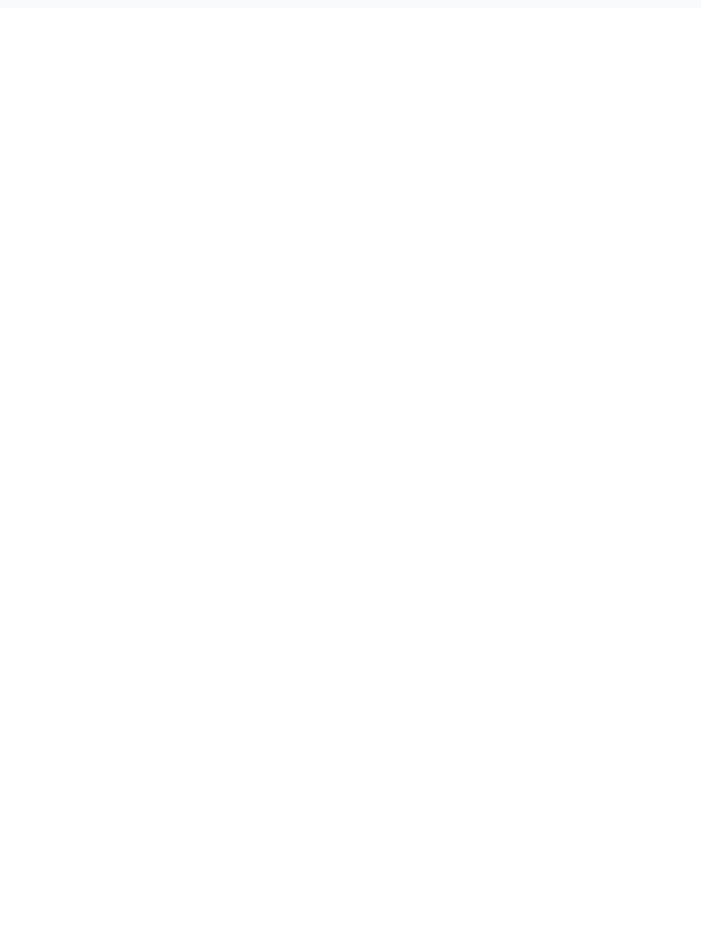
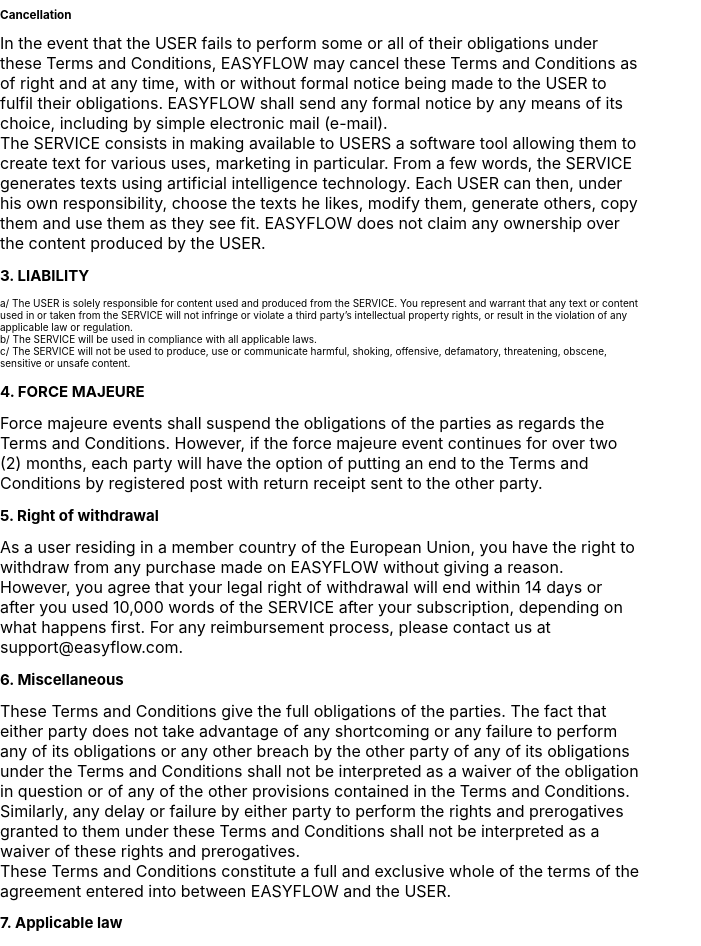
Before and after one commit to YoannBuzenet/ai_next_app, a Next.js app: page /termsAndConditions in a window 1280 px wide. Shown: the part 640-1586 px from the top of the page, without its empty margins (0-701 px from the left). Before the commit the page ends 800 px from the top, so only its background shows below. Built offline with nearby package versions, Linux system fonts and the light colour scheme; no server answers.

Commit message:
complete first version of terms and condition page is done

```diff
--- a/pages/termsAndConditions.js
+++ b/pages/termsAndConditions.js
@@ -66,6 +66,122 @@ export default function TermsAndConditions() {
             defaultMessage="2. Duration / Cancellation"
           />
         </h2>
+        <h3>
+          <FormattedMessage
+            id="app.page.termsAndConditions.article2.subtitle1"
+            defaultMessage="Duration"
+          />
+        </h3>
+        <p>
+          <FormattedMessage
+            id="app.page.termsAndConditions.article2.subtitle1.paragraph1"
+            defaultMessage="At the end of the initial subscription period, the Terms and Conditions will be renewed automatically by tacit agreement, unless you stop it. You will be billed monthly or annually, depending on the subscription chosen."
+          />
+        </p>
+        <h3>
+          <FormattedMessage
+            id="app.page.termsAndConditions.article2.subtitle2"
+            defaultMessage="Cancellation"
+          />
+        </h3>
+        <p>
+          <FormattedMessage
+            id="app.page.termsAndConditions.article2.subtitle2.paragraph1"
+            defaultMessage="In the event that the USER fails to perform some or all of their obligations under these Terms and Conditions, EASYFLOW may cancel these Terms and Conditions as of right and at any time, with or without formal notice being made to the USER to fulfil their obligations. EASYFLOW shall send any formal notice by any means of its choice, including by simple electronic mail (e-mail)."
+          />
+        </p>
+        <p>
+          <FormattedMessage
+            id="app.page.termsAndConditions.article3.paragraph1"
+            defaultMessage="The SERVICE consists in making available to USERS a software tool allowing them to create text for various uses, marketing in particular. From a few words, the SERVICE generates texts using artificial intelligence technology. Each USER can then, under his own responsibility, choose the texts he likes, modify them, generate others, copy them and use them as they see fit. EASYFLOW does not claim any ownership over the content produced by the USER."
+          />
+        </p>
+        <h2>
+          <FormattedMessage
+            id="app.page.termsAndConditions.article4.title"
+            defaultMessage="3. LIABILITY"
+          />
+        </h2>
+        <ul>
+          <li>
+            <FormattedMessage
+              id="app.page.termsAndConditions.article4.paragraph1"
+              defaultMessage="a/ The USER is solely responsible for content used and produced from the SERVICE. You represent and warrant that any text or content used in or taken from the SERVICE will not infringe or violate a third party’s intellectual property rights, or result in the violation of any applicable law or regulation."
+            />
+          </li>
+          <li>
+            <FormattedMessage
+              id="app.page.termsAndConditions.article4.paragraph2"
+              defaultMessage="b/ The SERVICE will be used in compliance with all applicable laws."
+            />
+          </li>
+          <li>
+            <FormattedMessage
+              id="app.page.termsAndConditions.article4.paragraph3"
+              defaultMessage="c/ The SERVICE will not be used to produce, use or communicate harmful, shoking, offensive, defamatory, threatening, obscene, sensitive or unsafe content."
+            />
+          </li>
+        </ul>
+        <h2>
+          <FormattedMessage
+            id="app.page.termsAndConditions.article6.title"
+            defaultMessage="4. FORCE MAJEURE"
+          />
+        </h2>
+        <p>
+          <FormattedMessage
+            id="app.page.termsAndConditions.article6.paragraph1"
+            defaultMessage="Force majeure events shall suspend the obligations of the parties as regards the Terms and Conditions. However, if the force majeure event continues for over two (2) months, each party will have the option of putting an end to the Terms and Conditions by registered post with return receipt sent to the other party."
+          />
+        </p>
+        <h2>
+          <FormattedMessage
+            id="app.page.termsAndConditions.article7.title"
+            defaultMessage="5. Right of withdrawal"
+          />
+        </h2>
+        <p>
+          <FormattedMessage
+            id="app.page.termsAndConditions.article7.paragraph1"
+            defaultMessage="As a user residing in a member country of the European Union, you have the right to withdraw from any purchase made on EASYFLOW without giving a reason."
+          />
+        </p>
+        <p>
+          <FormattedMessage
+            id="app.page.termsAndConditions.article7.paragraph2"
+            defaultMessage="However, you agree that your legal right of withdrawal will end within 14 days or after you used 10,000 words of the SERVICE after your subscription, depending on what happens first. For any reimbursement process, please contact us at support@easyflow.com."
+          />
+        </p>
+        <h2>
+          <FormattedMessage
+            id="app.page.termsAndConditions.article8.title"
+            defaultMessage="6. Miscellaneous"
+          />
+        </h2>
+        <p>
+          <FormattedMessage
+            id="app.page.termsAndConditions.article8.paragraph2"
+            defaultMessage="These Terms and Conditions give the full obligations of the parties. The fact that either party does not take advantage of any shortcoming or any failure to perform any of its obligations or any other breach by the other party of any of its obligations under the Terms and Conditions shall not be interpreted as a waiver of the obligation in question or of any of the other provisions contained in the Terms and Conditions. Similarly, any delay or failure by either party to perform the rights and prerogatives granted to them under these Terms and Conditions shall not be interpreted as a waiver of these rights and prerogatives."
+          />
+        </p>
+        <p>
+          <FormattedMessage
+            id="app.page.termsAndConditions.article8.paragraph3"
+            defaultMessage="These Terms and Conditions constitute a full and exclusive whole of the terms of the agreement entered into between EASYFLOW and the USER."
+          />
+        </p>
+        <h2>
+          <FormattedMessage
+            id="app.page.termsAndConditions.article9.title"
+            defaultMessage="7. Applicable law"
+          />
+        </h2>
+        <p>
+          <FormattedMessage
+            id="app.page.termsAndConditions.article9.paragraph1"
+            defaultMessage="Competent jurisdiction : These Terms and Conditions are subject to interpretation and performance under French law. Any dispute between EASYFLOW and the USER relating to the existence, validity, interpretation or performance of the Terms and Conditions or of any of their clauses that the parties are unable to resolve amicably shall be ruled by the Paris courts."
+          />
+        </p>
       </div>
     </>
   );
--- a/translations/en.json
+++ b/translations/en.json
@@ -125,19 +125,19 @@
   "page.termsAndConditions.article2.subtitle2": "Cancellation",
   "page.termsAndConditions.article2.subtitle2.paragraph1": "In the event that the USER fails to perform some or all of their obligations under these Terms and Conditions, EASYFLOW may cancel these Terms and Conditions as of right and at any time, with or without formal notice being made to the USER to fulfil their obligations. EASYFLOW shall send any formal notice by any means of its choice, including by simple electronic mail (e-mail).",
   "page.termsAndConditions.article3.paragraph1": "The SERVICE consists in making available to USERS a software tool allowing them to create text for various uses, marketing in particular. From a few words, the SERVICE generates texts using artificial intelligence technology. Each USER can then, under his own responsibility, choose the texts he likes, modify them, generate others, copy them and use them as they see fit. EASYFLOW does not claim any ownership over the content produced by the USER.",
-  "page.termsAndConditions.article4.title": "4. LIABILITY",
+  "page.termsAndConditions.article4.title": "3. LIABILITY",
   "page.termsAndConditions.article4.paragraph1": "a/ The USER is solely responsible for content used and produced from the SERVICE. You represent and warrant that any text or content used in or taken from the SERVICE will not infringe or violate a third party’s intellectual property rights, or result in the violation of any applicable law or regulation.",
   "page.termsAndConditions.article4.paragraph2": "b/ The SERVICE will be used in compliance with all applicable laws.",
   "page.termsAndConditions.article4.paragraph3": "c/ The SERVICE will not be used to produce, use or communicate harmful, shoking, offensive, defamatory, threatening, obscene, sensitive or unsafe content.",
-  "page.termsAndConditions.article6.title": "6. FORCE MAJEURE",
+  "page.termsAndConditions.article6.title": "4. FORCE MAJEURE",
   "page.termsAndConditions.article6.paragraph1": "Force majeure events shall suspend the obligations of the parties as regards the Terms and Conditions. However, if the force majeure event continues for over two (2) months, each party will have the option of putting an end to the Terms and Conditions by registered post with return receipt sent to the other party.",
-  "page.termsAndConditions.article7.title": "7. Right of withdrawal",
+  "page.termsAndConditions.article7.title": "5. Right of withdrawal",
   "page.termsAndConditions.article7.paragraph1": "As a user residing in a member country of the European Union, you have the right to withdraw from any purchase made on EASYFLOW without giving a reason.",
   "page.termsAndConditions.article7.paragraph2": "However, you agree that your legal right of withdrawal will end within 14 days or after you used 10,000 words of the SERVICE after your subscription, depending on what happens first. For any reimbursement process, please contact us at support@easyflow.com.",
-  "page.termsAndConditions.article8.title": "8. Miscellaneous",
+  "page.termsAndConditions.article8.title": "6. Miscellaneous",
   "page.termsAndConditions.article8.paragraph2": "These Terms and Conditions give the full obligations of the parties. The fact that either party does not take advantage of any shortcoming or any failure to perform any of its obligations or any other breach by the other party of any of its obligations under the Terms and Conditions shall not be interpreted as a waiver of the obligation in question or of any of the other provisions contained in the Terms and Conditions. Similarly, any delay or failure by either party to perform the rights and prerogatives granted to them under these Terms and Conditions shall not be interpreted as a waiver of these rights and prerogatives.",
   "page.termsAndConditions.article8.paragraph3": "These Terms and Conditions constitute a full and exclusive whole of the terms of the agreement entered into between EASYFLOW and the USER.",
-  "page.termsAndConditions.article9.title": "9. Applicable law",
+  "page.termsAndConditions.article9.title": "8. Applicable law",
   "page.termsAndConditions.article9.paragraph1": "Competent jurisdiction : These Terms and Conditions are subject to interpretation and performance under French law. Any dispute between EASYFLOW and the USER relating to the existence, validity, interpretation or performance of the Terms and Conditions or of any of their clauses that the parties are unable to resolve amicably shall be ruled by the Paris courts.",
 
   "compo.heartWorkPlace.button.create": "Create",
--- a/translations/fr.json
+++ b/translations/fr.json
@@ -125,19 +125,19 @@
   "page.termsAndConditions.article2.subtitle2": "Annulation",
   "page.termsAndConditions.article2.subtitle2.paragraph1": "Dans le cas où un UTILISATEUR ne respecterait pas une ou plusieurs de ses obligations selon ces Conditions Générales de Vente, EASYFLOW se réserve le droit d'annuler ces Conditions Générales de Vente à tout moment, avec ou sans avis formel pour prévenir l'UTILISATEUR de remplir ses obligations. EASYFLOW pourra envoyer un avis formel par le biais de son choix, notamment un simple message éléctronique (e-mail).",
   "page.termsAndConditions.article3.paragraph1": "Le SERVICE consiste à mettre à disposition des UTILISATEURS un outil logiciel leur permettant de créer du texte pour différents usages, marketing notamment. A partir de quelques mots, le SERVICE génère des textes grâce à une technologie d'intelligence artificielle. Chaque UTILISATEUR peut ensuite, sous sous sa propre responsabilité, choisir les textes qui lui plaisent, les modifier, en générer d'autres, les copier et les utiliser à sa guise. EASYFLOW ne réclame aucune propriété sur les contenus produits par vos soins.",
-  "page.termsAndConditions.article4.title": "4. Limitation de responsabilité",
+  "page.termsAndConditions.article4.title": "3. Limitation de responsabilité",
   "page.termsAndConditions.article4.paragraph1": "a/ L'UTILISATEUR est seul responsable du contenu utilisé et produit à partir du SERVICE. Vous déclarez et garantissez que tout texte ou contenu utilisé ou extrait du SERVICE n'enfreindra pas ou ne violera pas les droits de propriété intellectuelle d'un tiers, ou les droits de publicité ou de confidentialité, ou n'entraînera pas la violation de toute loi ou réglementation applicable.",
   "page.termsAndConditions.article4.paragraph2": "b/ Le SERVICE sera utilisé conformément à toutes les lois applicables.",
   "page.termsAndConditions.article4.paragraph3": "c/ Le SERVICE ne sera pas utilisé pour produire, utiliser ou communiquer du contenu préjudiciable à autrui, choquant, offensant, obscène, menaçant, sensible ou dangereux.",
-  "page.termsAndConditions.article6.title": "6. FORCE MAJEURE",
+  "page.termsAndConditions.article6.title": "4. FORCE MAJEURE",
   "page.termsAndConditions.article6.paragraph1": "Les événements de force majeure suspendront les obligations de EASYFLOW et des UTILISATEURS concernant les Conditions Générales de Vente. Cependant, si l'événement de force majeure se poursuit pendant plus de deux (2) mois, chaque partie aura la possibilité de mettant fin aux Conditions Générales de Vente par courrier recommandé avec accusé de réception envoyé à l'autre partie.",
-  "page.termsAndConditions.article7.title": "7.Droit de rétractation",
+  "page.termsAndConditions.article7.title": "5.Droit de rétractation",
   "page.termsAndConditions.article7.paragraph1": "En tant qu'utilisateur résidant dans un pays membre de l'Union européenne, vous avez le droit de vous rétracter de tout achat effectué sur EASYFLOW sans donner de motif.",
   "page.termsAndConditions.article7.paragraph2": "Vous acceptez toutefois que votre droit de rétractation légal prenne fin dans 14 jours ou dès que vous utilisez plus de 10 000 mots après vous être abonné, selon ce qui se produit en premier. Pour toute démarche de remboursement, merci de nous contacter à support@easyflow.com.",
-  "page.termsAndConditions.article8.title": "8. Divers",
+  "page.termsAndConditions.article8.title": "6. Divers",
   "page.termsAndConditions.article8.paragraph2": "Les présentes Conditions Générales de Vente donnent l'intégralité obligations des parties. Le fait que l'une ou l'autre des parties ne prenne avantage de toute lacune ou de tout manquement à l'exécution de l'une de ses obligations ou toute autre violation par l'autre partie de l'une de ses les obligations envers les Conditions Générales de Vente ne sauraient être interprétées comme une renonciation à l'obligation en question ou à l'une des autres dispositions contenues dans les Conditions Générales de Vente. De même, tout retard ou échec par l'une ou l'autre des parties pour exercer les droits et prérogatives qui leur sont accordés en vertu des présentes Conditions Générales de Vente ne doit pas être interprété comme une renonciation à ces droits et prérogatives.",
   "page.termsAndConditions.article8.paragraph3": "Les présentes Conditions Générales de Vente constituent un ensemble complet et exclusif des termes de l'accord conclu entre EASYFLOW et l'UTILISATEUR.",
-  "page.termsAndConditions.article9.title": "9. Application de la loi",
+  "page.termsAndConditions.article9.title": "7. Application de la loi",
   "page.termsAndConditions.article9.paragraph1": "Les présentes Conditions Générales de Vente sont soumises à interprétation et exécution en droit français. Tout litige entre EASYFLOW et l'UTILISATEUR relatif à l'existence, la validité, l'interprétation ou l'exécution des Conditions Générales de Vente ou de l'une quelconque de leurs clauses que les parties ne sont pas en mesure de résoudre à l'amiable sera jugé par les tribunaux de Paris.",
 
   "compo.heartWorkPlace.button.create": "Créer",
```
